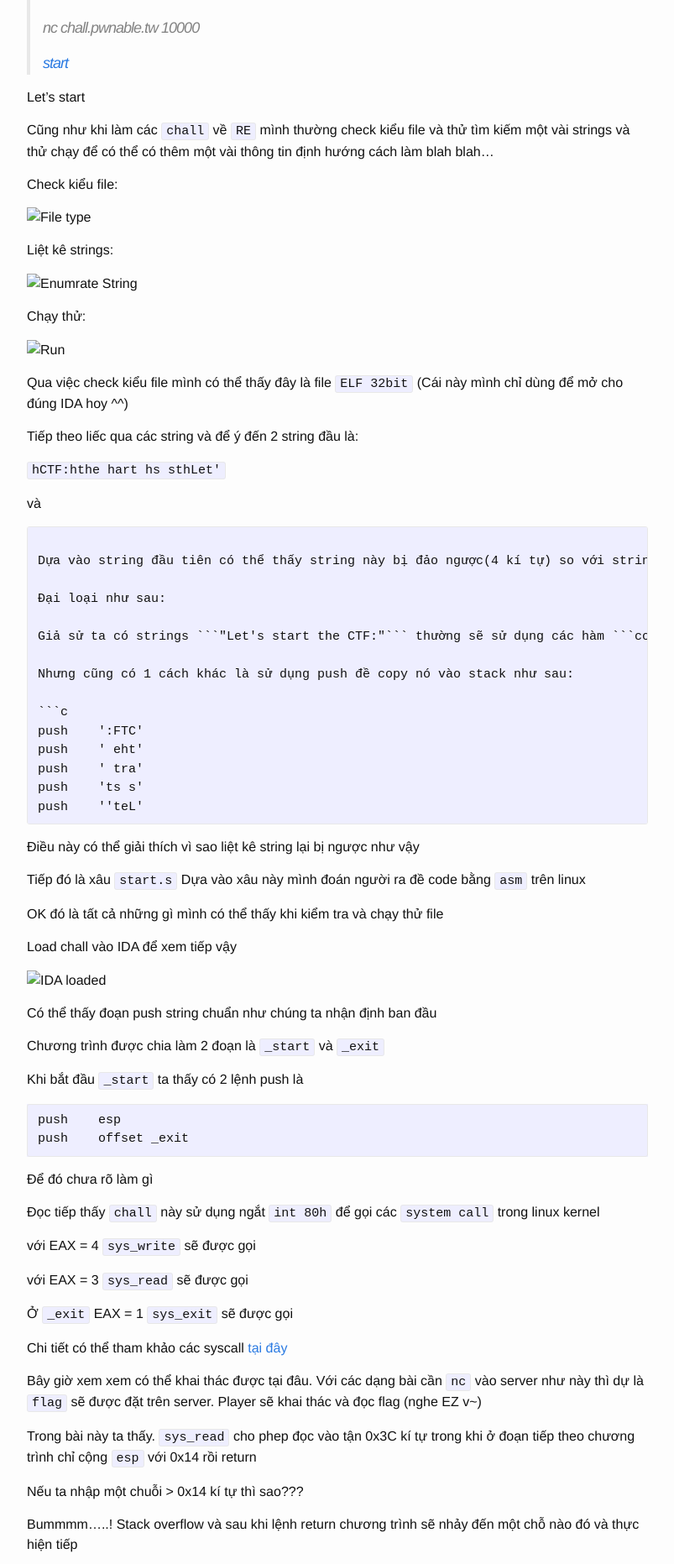
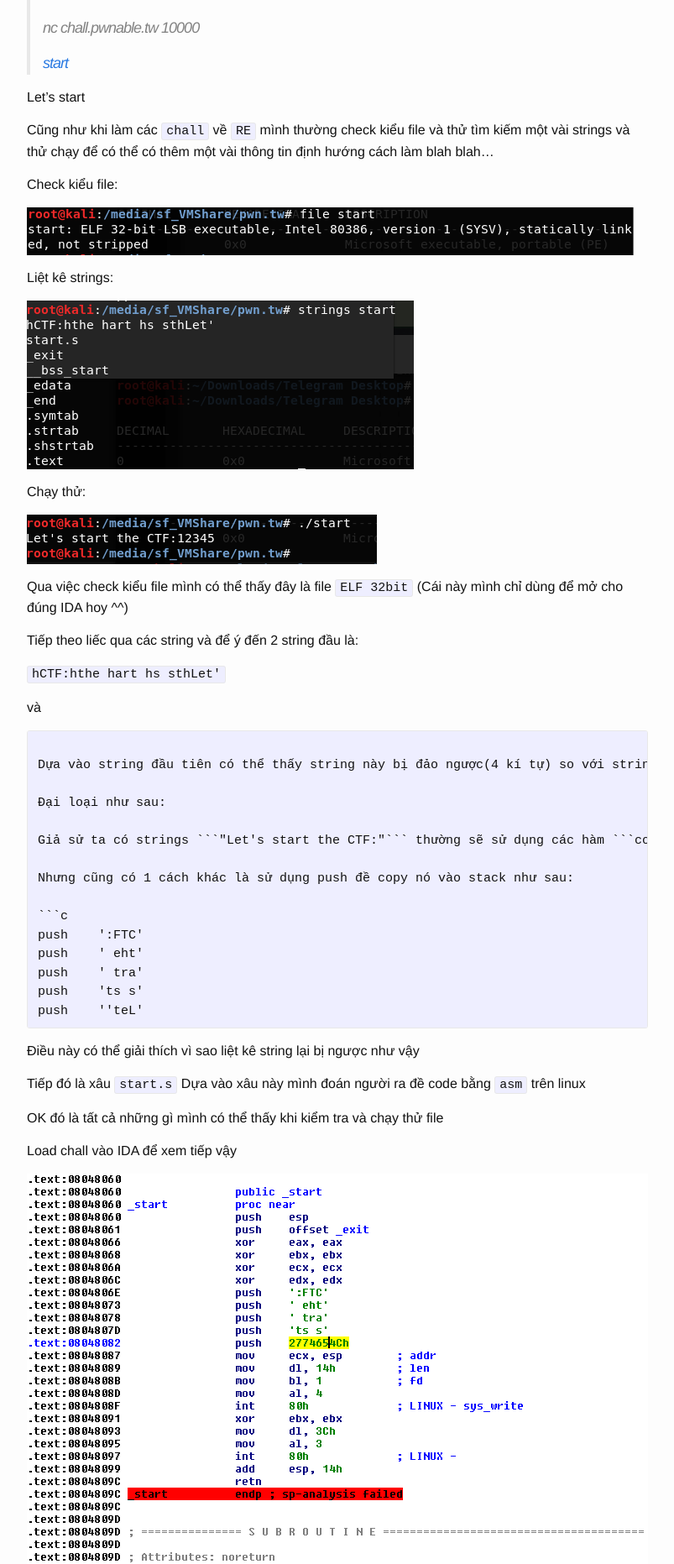
Before and after one commit to Aides2593/aides2593.github.io, a Jekyll site: the page built from _posts/2018-05-06-pwnable.tw-start.md, in a window 1280 px wide. Shown: the part 385-2248 px from the top of the page at 84% size, without its empty margins (238-1041 px from the left). Built offline with Jekyll 4.4.1, drawn with Linux system fonts in a browser that asks for light colours; our own code applies the rules of GitHub Pages for plain Markdown files.

````diff
--- a/_posts/2018-05-06-pwnable.tw-start.md
+++ b/_posts/2018-05-06-pwnable.tw-start.md
@@ -17,15 +17,15 @@ Cũng như khi làm các ```chall``` về ```RE``` mình thường check kiểu
 
 Check kiểu file:
 
-![File type](../image/start_file_type.PNG)
+![File type]({{ site.url }}/assets/start_file_type.PNG)
 
 Liệt kê strings:
 
-![Enumrate String](../image/start_strings.PNG)
+![Enumrate String]({{ site.url }}/assets/start_strings.PNG)
 
 Chạy thử:
 
-![Run](../image/start_run.PNG)
+![Run]({{ site.url }}/assets/start_run.PNG)
 
 
 Qua việc check kiểu file mình có thể thấy đây là file ```ELF 32bit``` (Cái này mình chỉ dùng để mở cho đúng IDA hoy ^^)
@@ -62,7 +62,7 @@ OK đó là tất cả những gì mình có thể thấy khi kiểm tra và ch
 
 Load chall vào IDA để xem tiếp vậy
 
-![IDA loaded](../image/start_ida.PNG)
+![IDA loaded]({{ site.url }}/assets/start_ida.PNG)
 
 Có thể thấy đoạn push string chuẩn như chúng ta nhận định ban đầu
 
````
Also changed, not shown: _posts/2018-05-06-pwnable.tw-orw.md (+3 -3 lines), assets/orw_file.PNG (renamed from image/orw_file.PNG), assets/orw_main.PNG (renamed from image/orw_main.PNG), assets/orw_string.PNG (renamed from image/orw_string.PNG), assets/start_file_type.PNG (renamed from image/start_file_type.PNG), assets/start_ida.PNG (renamed from image/start_ida.PNG), assets/start_run.PNG (renamed from image/start_run.PNG), assets/start_strings.PNG (renamed from image/start_strings.PNG).
